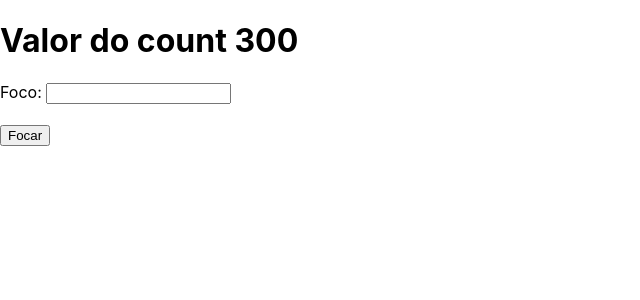
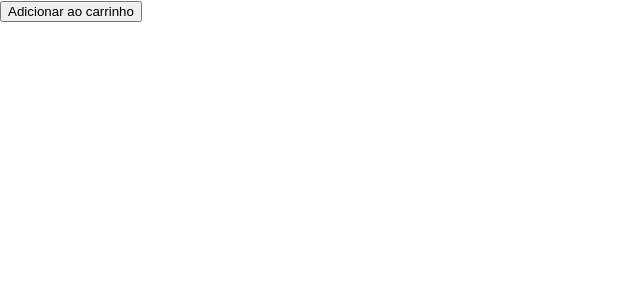
Before and after one commit to toticavalcanti/react-advanced, a React (Create React App) app: page / in a window 1280 px wide. Shown: the top 300 px of the page, without its empty margins (0-640 px from the left). Built offline with nearby package versions, Linux system fonts and the light colour scheme.

Commit message:
create dumb component

```diff
--- a/src/App.js
+++ b/src/App.js
@@ -1,30 +1,17 @@
-import React, { useRef, useEffect, useState } from 'react';
-
-function App (){
-  const inputRef = useRef()
-  const count = useRef(1)
-  const [, setValue] = useState(false)
+import React from 'react';
+import Button from './components/Button'
+function App(){
 
   const handleClick = () => {
-    inputRef.current.focus()
-    console.log('inputRef.current: ', inputRef)
+    console.log('Adicionado no carrinho')
   }
 
-  useEffect(() => {
-    setTimeout(() => {
-      console.log('Passou aqui!')
-      count.current = 300
-      setValue(true)
-    }, 3000)
-  })
   return(
-    <>
-      <h1>Valor do count { count.current }</h1>
-      Foco: <input ref={ inputRef } />
-      <br />
-      <br />
-      <button onClick={handleClick}>Focar</button>
-    </>
+    <Button
+      onClick={handleClick}
+    >
+      Adicionar ao carrinho
+    </Button>
   )
 }
 
--- /dev/null
+++ b/src/components/Button/index.js
@@ -0,0 +1,20 @@
+import React from 'react';
+import PropTypes from 'prop-types';
+
+function Button(props){
+  const { children, onClick } = props
+
+  return(
+    <button
+      onClick={onClick}
+    >
+      { children }
+    </button>
+  )
+}
+
+Button.PropTypes = {
+  onClick: PropTypes.func.isRequired
+}
+
+export default Button;
```
Also changed, not shown: src/Petshop.js (deleted, +0 -35 lines).
